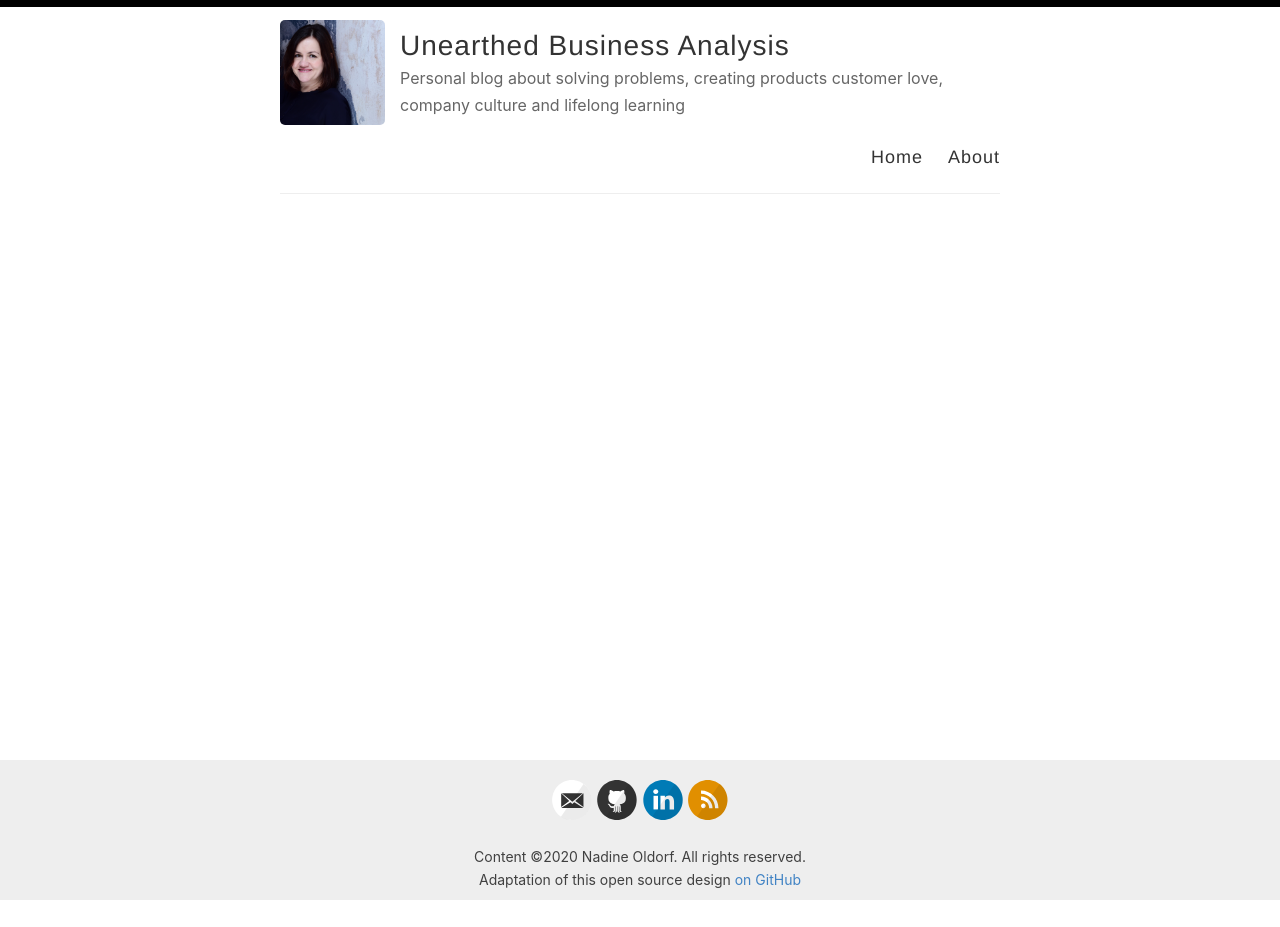
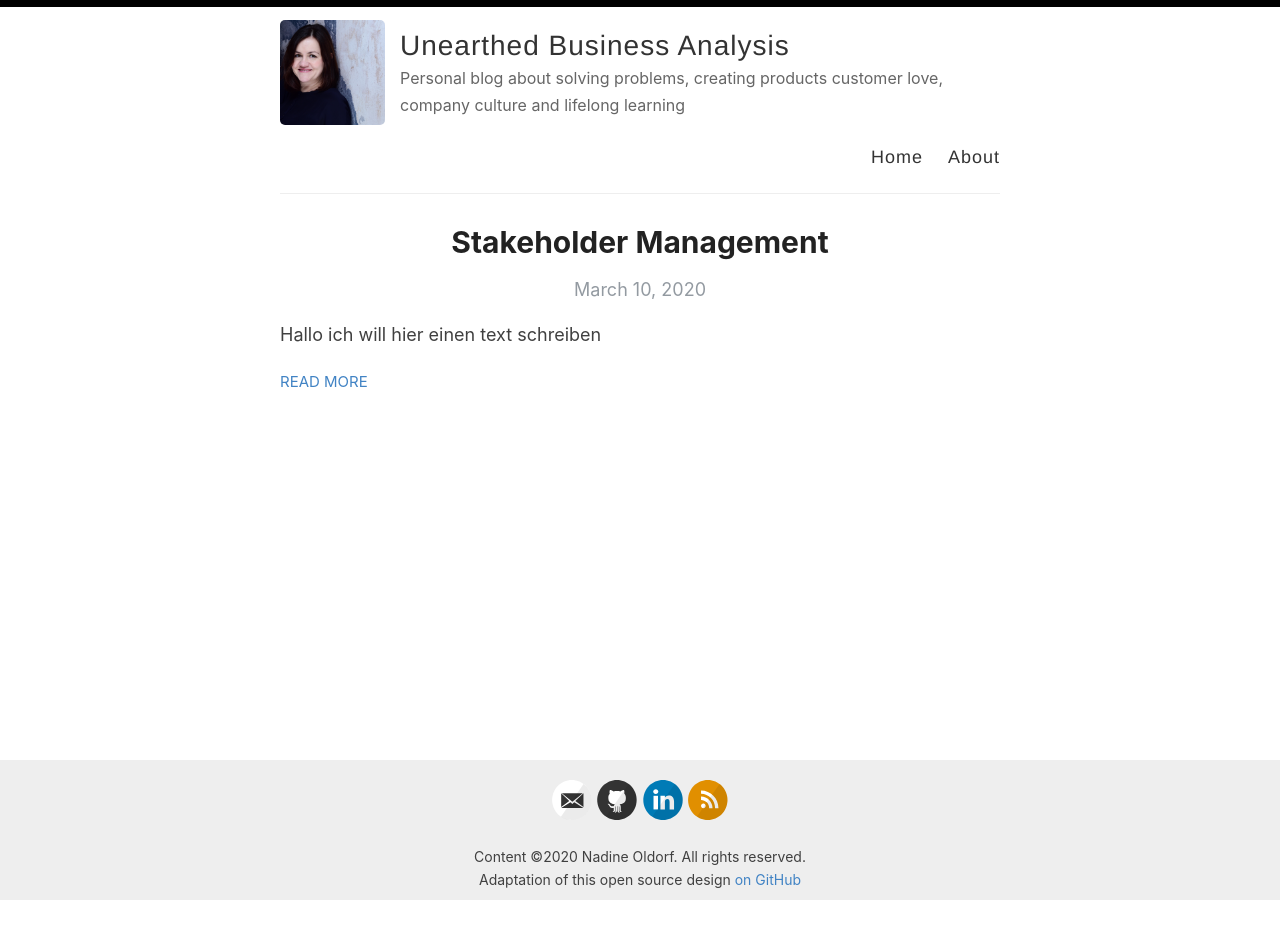
Before and after one commit to noldorf/unearthedBA, a Jekyll site: the page built from index.html, in a window 1280 px wide. Built offline with Jekyll 4.4.1, drawn with Linux system fonts in a browser that asks for light colours; the list of posts is cut into pages by our own code.

Commit message:
Publishing Stakeholder post

```diff
--- a/_drafts/2020-02-28-stakeholder.md
+++ b/_posts/2020-02-28-stakeholder.md
@@ -1,9 +1,9 @@
 ---
 layout: post
 title: Stakeholder Management
-categories: [Product, Management]
+categories: Stakeholder Management
 <> last_modified_at: 2020-02-30
 date: 2020-03-10
 ---
 
-Hallo
+Hallo ich will hier einen text schreiben
```
